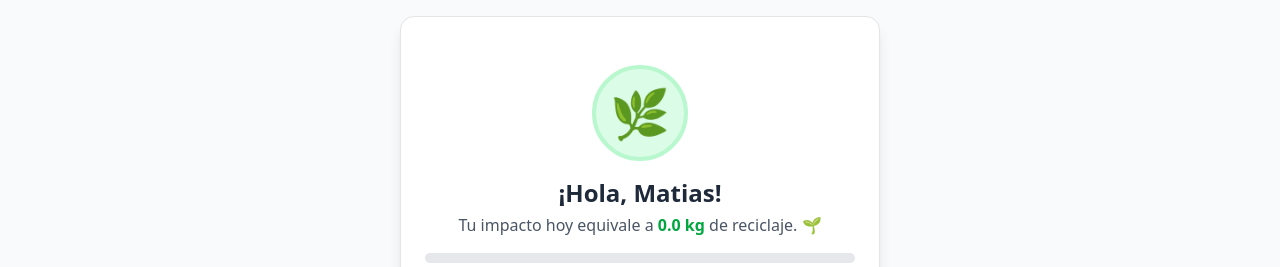
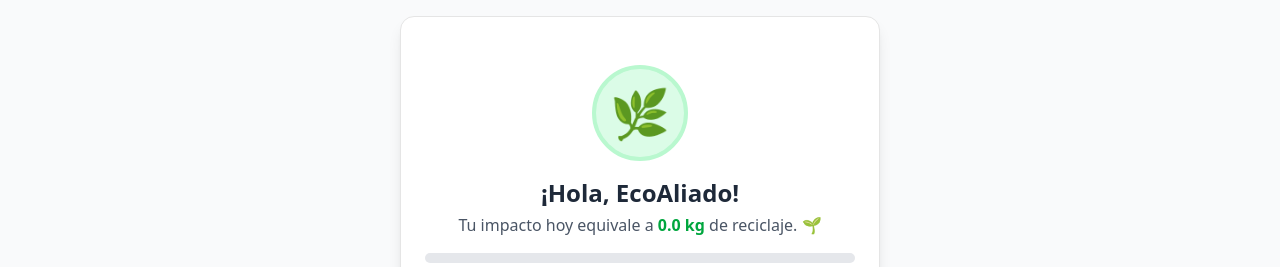
Before and after one commit to mynsc/ecoaliados, a React (Vite) app: page / in a window 1280 px wide. Shown: the top 267 px of the page. Built offline with nearby package versions, Linux system fonts and the light colour scheme.

Commit message:
feat(home): sync welcome section with user profile from ProfileContext

```diff
--- a/src/features/home/components/HomeView.tsx
+++ b/src/features/home/components/HomeView.tsx
@@ -2,7 +2,7 @@ import { useState } from 'react';
 import { Card, CardContent, Button, Progress, Badge } from '@/components/ui';
 import { Gift, Award, ChevronDown, ChevronUp } from 'lucide-react';
 import { useHomeData } from '../hooks/useHomeData';
-import { useMissionsContext } from '@/contexts';
+import { useMissionsContext, useProfileContext } from '@/contexts';
 import { sortMissionsByPriority } from '@/features/missions/missions.utils';
 
 interface HomeViewProps {
@@ -12,6 +12,9 @@ interface HomeViewProps {
 export function HomeView({ onNavigateToMissions }: HomeViewProps) {
     const { streak, todayRecycled, streakProgress, nextMilestone } = useHomeData();
     const [isRewardsExpanded, setIsRewardsExpanded] = useState(false);
+
+    // Obtener perfil del usuario
+    const { profile } = useProfileContext();
 
     // Obtener misiones del contexto y filtrar recompensas desbloqueadas
     const { missions } = useMissionsContext();
@@ -24,10 +27,12 @@ export function HomeView({ onNavigateToMissions }: HomeViewProps) {
             <Card className="shadow-lg transition-all hover:shadow-md">
                 <CardContent className="p-6 flex flex-col items-center space-y-4">
                     <div className="w-24 h-24 rounded-full bg-green-100 flex items-center justify-center border-4 border-green-200">
-                        <span className="text-5xl" role="img" aria-label="Emoji de hoja">🌿</span>
+                        <span className="text-5xl" role="img" aria-label={`Avatar ${profile.avatar}`}>
+                            {profile.avatar}
+                        </span>
                     </div>
                     <div className="text-center">
-                        <h2 className="text-2xl font-bold text-gray-800">¡Hola, Matias!</h2>
+                        <h2 className="text-2xl font-bold text-gray-800">¡Hola, {profile.name}!</h2>
                         <p className="text-md text-gray-600 mt-1">
                             Tu impacto hoy equivale a <span className="font-semibold text-green-600">{todayRecycled} kg</span> de reciclaje. <span role="img" aria-label="Hoja">🌱</span>
                         </p>
```
